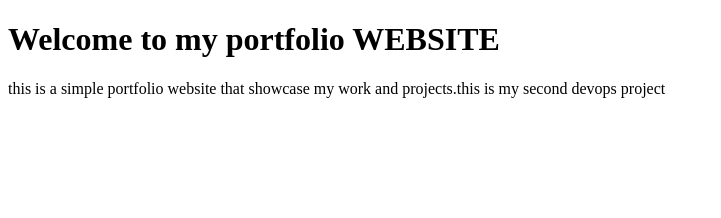
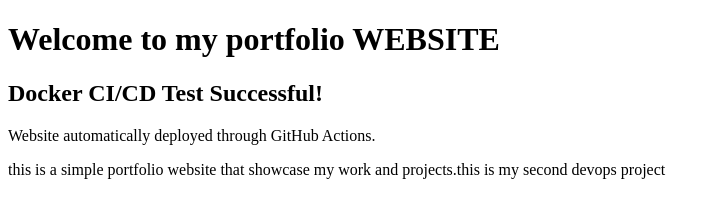
Before and after one commit to aqsayasmeen2002-svg/portfolio-proj, a plain HTML site: page index.html in a window 1280 px wide. Shown: the whole page, without its empty margins (0-721 px from the left). Drawn offline with Linux system fonts and the light colour scheme.

Commit message:
test automatic Docker deployment

```diff
--- a/index.html
+++ b/index.html
@@ -5,6 +5,8 @@
 </head>
 <body>
     <h1>Welcome to my portfolio WEBSITE</h1>
+    <h2>Docker CI/CD Test Successful!</h2>
+    <p>Website automatically deployed through GitHub Actions.</p>
     <p>
         this is a simple portfolio website that showcase my work and projects.this is my second devops project
     </p>
```
